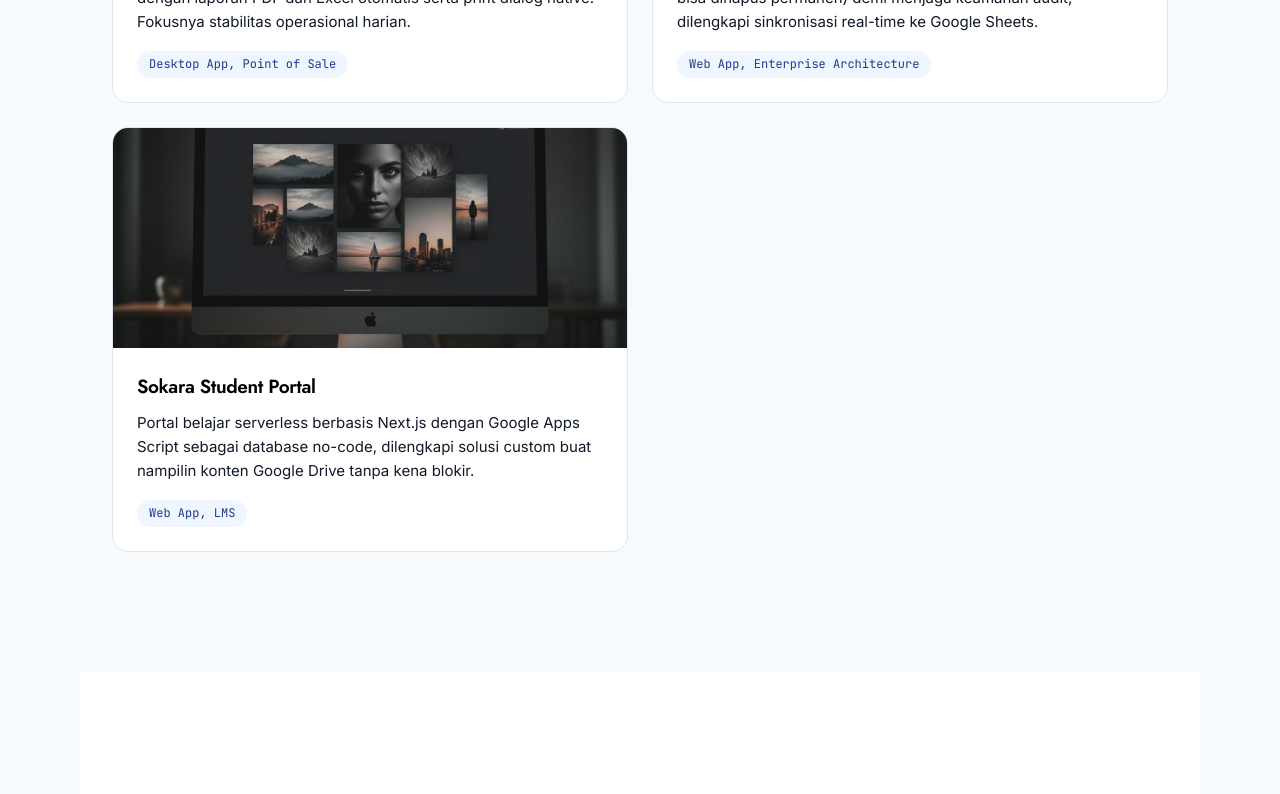
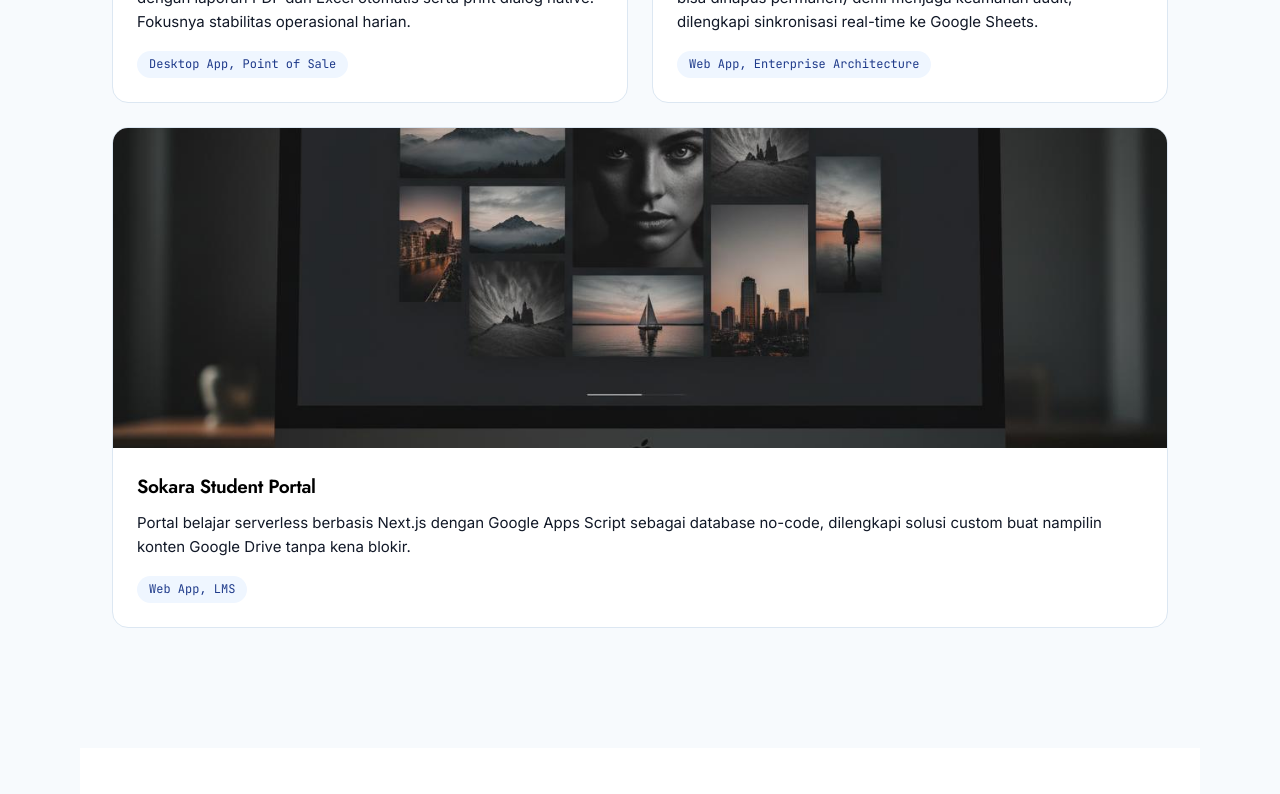
Before and after one commit to Aldygharaz/AldyAlfarisyPortfolio, a React (Vite) app: page / in a window 1280 px wide. Shown: the part 1860-2654 px from the top of the page. Built offline with nearby package versions, Linux system fonts and the light colour scheme; a web font is replaced by a local one.

Commit message:
Refactor: Handle odd grid count in Work.tsx for UI symmetry (Kaizen)

```diff
--- a/src/sections/Work.tsx
+++ b/src/sections/Work.tsx
@@ -22,13 +22,30 @@ const projects = [
 export default function Work() {
   return (
     <section className="section" id="work" style={{ position: 'relative', overflow: 'hidden' }}>
+      <style>{`
+        .card-work.span-full {
+          grid-column: 1 / -1;
+        }
+        @media (min-width: 768px) {
+          .card-work.span-full .card-img {
+            height: 320px; /* Make the featured image taller */
+          }
+        }
+      `}</style>
       <div className="section-head reveal">
         <span className="eyebrow">Karya Terpilih</span>
         <h2>Studi kasus lengkap masih saya rapikan. Ini beberapa sistem yang udah dibangun lewat Sokara.</h2>
       </div>
       <div className="grid-work">
-        {projects.map((p, i) => (
-          <article className="card-work reveal" key={i} style={{ transitionDelay: `${i * 0.08}s` }}>
+        {projects.map((p, i) => {
+          // If it's the last item and the total count is odd, make it span full width
+          const isOddLast = i === projects.length - 1 && projects.length % 2 !== 0;
+          return (
+            <article
+              className={`card-work reveal ${isOddLast ? 'span-full' : ''}`}
+              key={i}
+              style={{ transitionDelay: `${i * 0.08}s` }}
+            >
               <div className="card-img">
                 <img src={p.image} alt={p.title} loading="lazy" />
               </div>
@@ -38,7 +55,8 @@ export default function Work() {
                 <span className="tag">{p.tag}</span>
               </div>
             </article>
-        ))}
+          );
+        })}
       </div>
     </section>
   );
```
Lines whose indentation alone changed are shown as unchanged.
